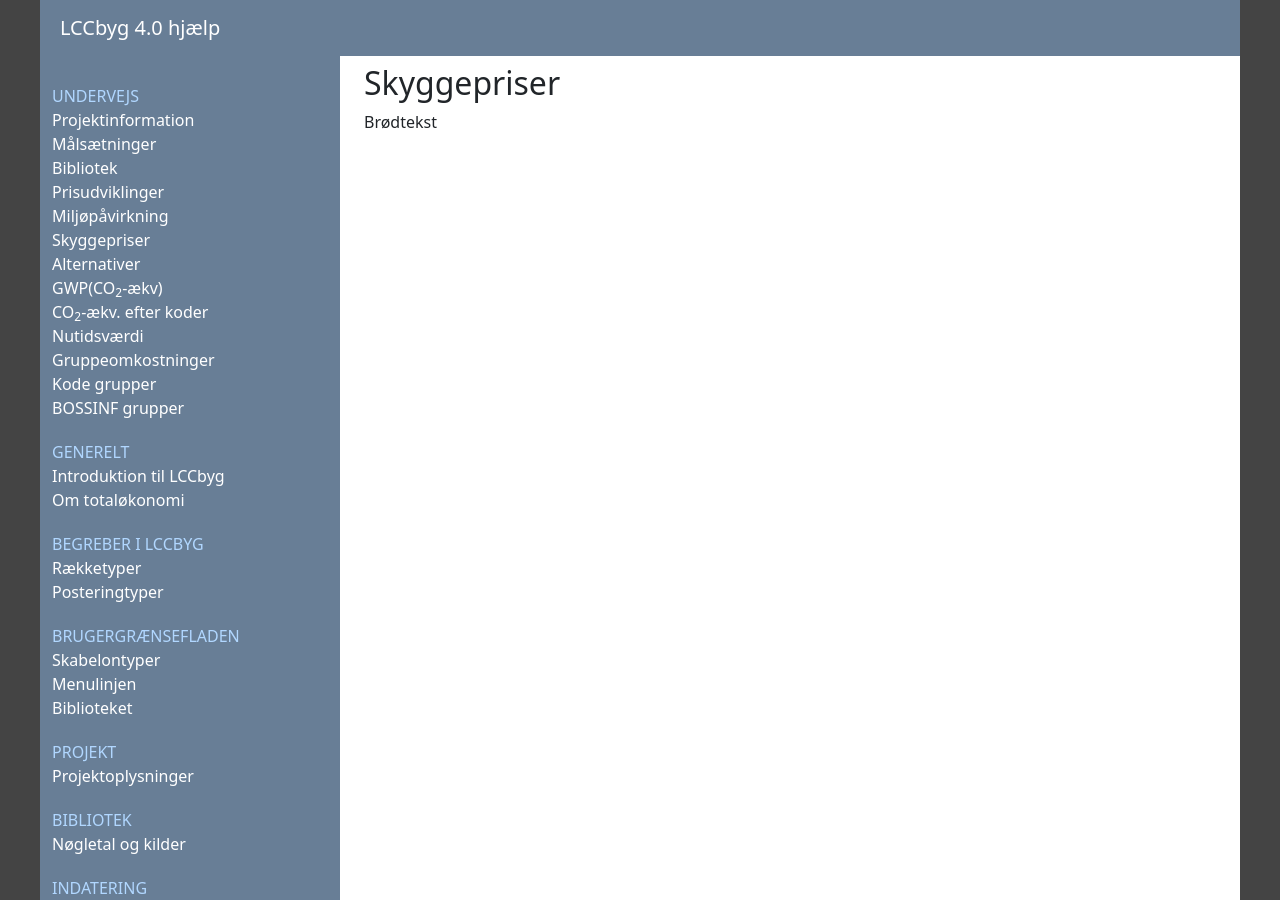
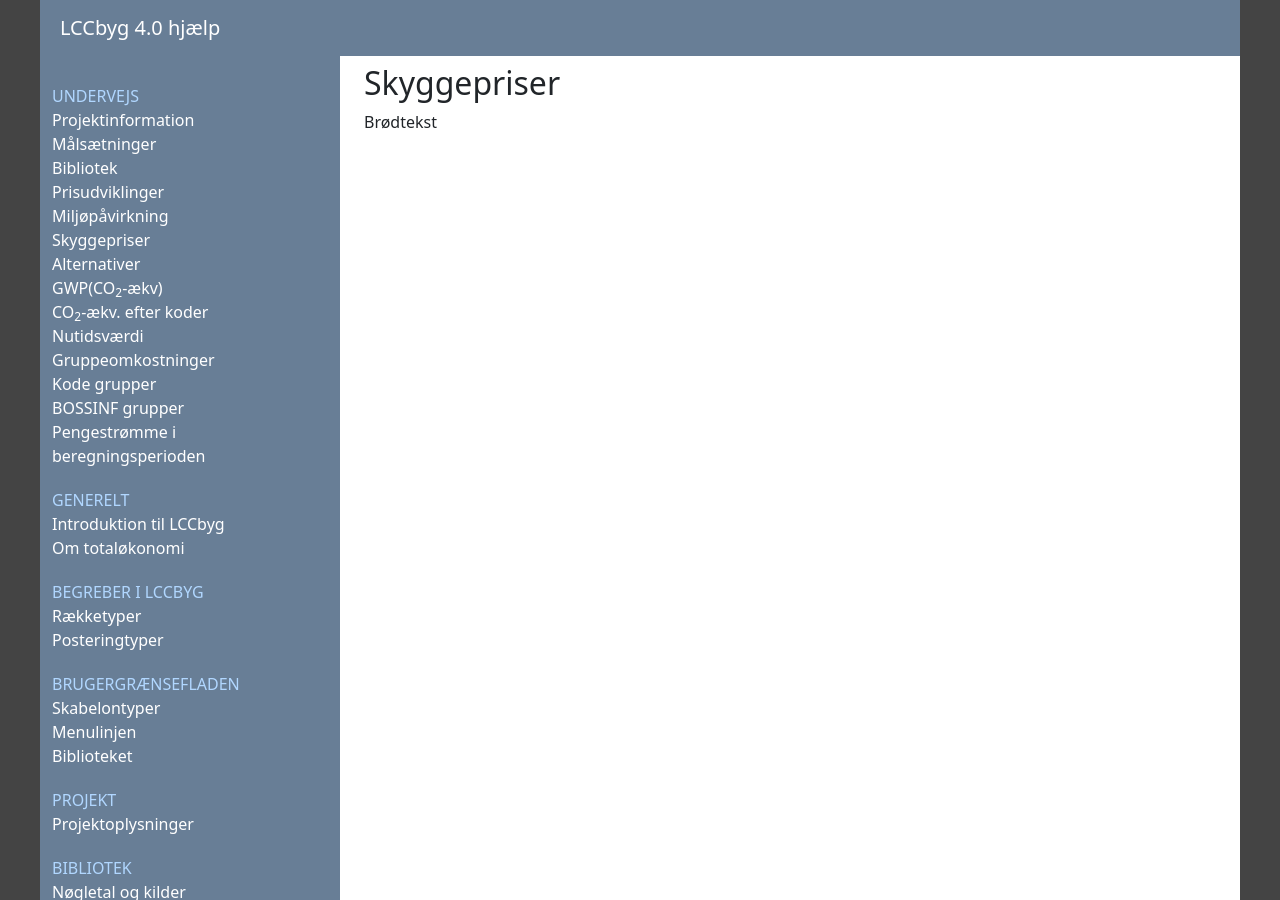
Before and after one commit to LccBuild/lccbyg-docs, a Jekyll site: the page built from docs/help/40/da/shadowpricescenarios.md, in a window 1280 px wide. Built offline with Jekyll 4.4.1, drawn with Linux system fonts in a browser that asks for light colours.

Commit message:
Update navigation40.yml

```diff
--- a/docs/_data/navigation40.yml
+++ b/docs/_data/navigation40.yml
@@ -30,7 +30,8 @@
       url: results/tables/costsbycode
     - title: BOSSINF grupper
       url: results/tables/costsbyprimary
-
+    - title: Pengestrømme i beregningsperioden
+      url: results/tables/costtypesperyear
 
 
 
```
